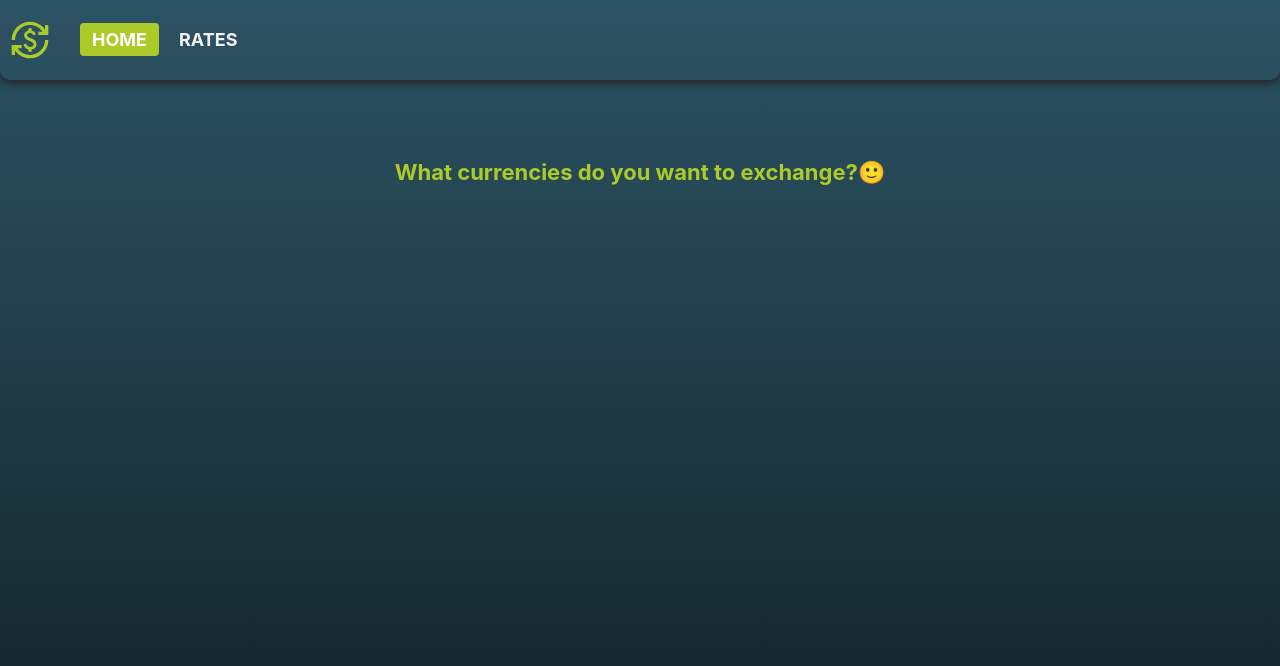
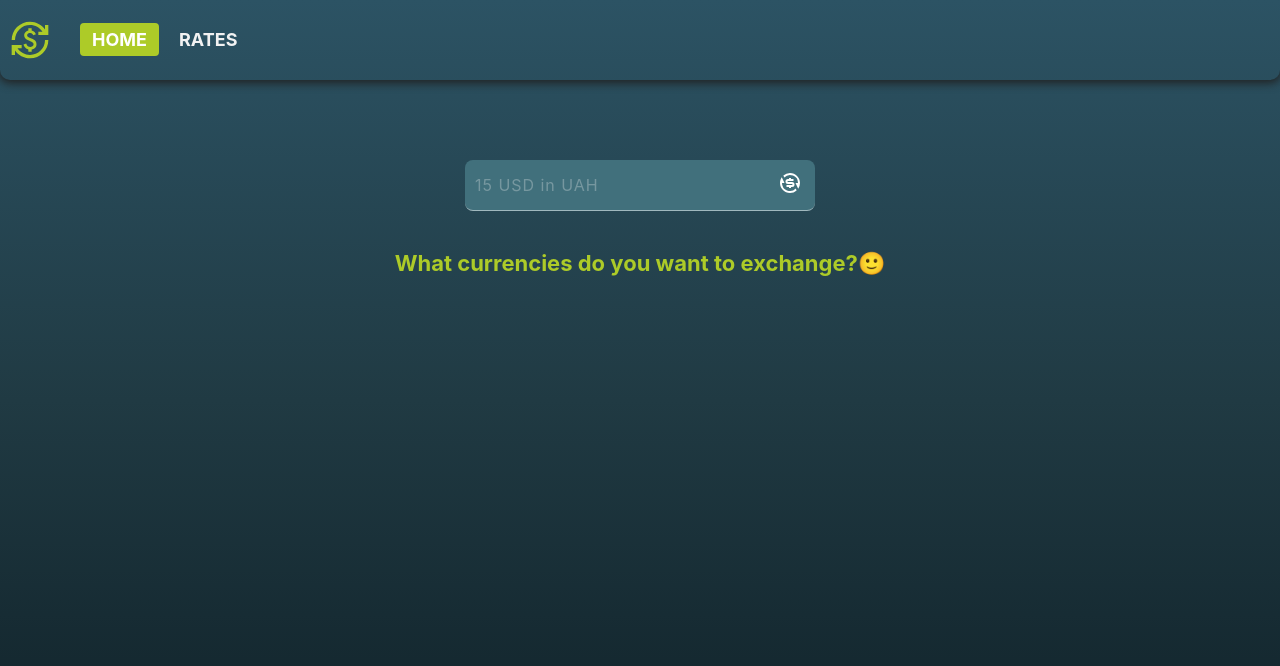
Before and after one commit to dykyys/start-files-blended-vite-5, a React (Vite) app: page / in a window 1280 px wide. Shown: the top 666 px of the page. Built offline with nearby package versions, Linux system fonts and the light colour scheme; no server answers.

Commit message:
update CarrencyExchange Form

```diff
--- a/src/components/ExchangeForm/ExchangeForm.jsx
+++ b/src/components/ExchangeForm/ExchangeForm.jsx
@@ -1,14 +1,35 @@
 import { RiExchangeDollarFill } from 'react-icons/ri';
 import styles from './ExchangeForm.module.css';
+import { useDispatch } from 'react-redux';
 
 export const ExchangeForm = () => {
+  const dispatch = useDispatch();
+  const handleSubmit = event => {
+    event.preventDefault();
+    console.log(event.currentTarget.elements.currency.value);
+    const [ammount, from, , to] =
+      event.currentTarget.elements.currency.value.split(' ');
+    const currencyObj = { ammount, from, to };
+    console.log(currencyObj);
+    dispatch(fetchExchangeCurrency(currencyObj));
+  };
+
   return (
-    <form className={styles.form}>
+    <form className={styles.form} onSubmit={handleSubmit}>
       <button className={styles.button} type="submit">
         <RiExchangeDollarFill className={styles.icon} />
       </button>
 
-      <input title="Request format 15 USD in UAH" className={styles.input} />
+      <input
+        pattern="^\d+(\.\d{1,2})?\s[a-zA-Z]{3}\sin\s[a-zA-Z]{3}$"
+        title="Request format 15 USD in UAH"
+        className={styles.input}
+        required
+        placeholder="15 USD in UAH"
+        name="currency"
+      />
     </form>
   );
 };
+
+//{to: "UAH", from: "USD", amount: 15}
--- a/src/pages/Home.jsx
+++ b/src/pages/Home.jsx
@@ -1,4 +1,4 @@
-import { Container, Heading, Section } from 'components';
+import { Container, ExchangeForm, Heading, Section } from 'components';
 
 const Home = () => {
   const isError = false;
@@ -6,6 +6,7 @@ const Home = () => {
   return (
     <Section>
       <Container>
+        <ExchangeForm />
         <Heading info title="What currencies do you want to exchange?🙂" />
 
         {isError && (
--- a/src/reduxState/operations.js
+++ b/src/reduxState/operations.js
@@ -18,3 +18,15 @@ export const fetchBaseCurrency = createAsyncThunk(
     }
   },
 );
+
+export const fetchExchangeCurrency = createAsyncThunk(
+  'currency/exchcangeCurrency',
+  async (credentials, thunkAPI) => {
+    try {
+      const data = await exchangeCurrency(credentials);
+      return data.results;
+    } catch (error) {
+      return thunkAPI.rejectWithValue(error.message);
+    }
+  },
+);
```
